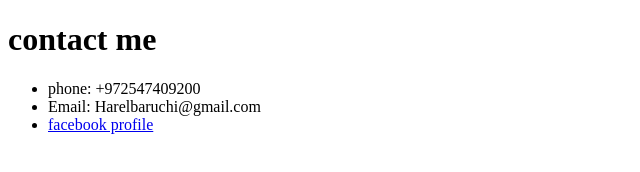
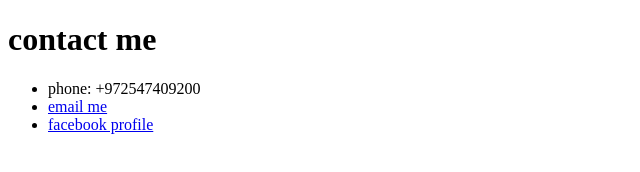
Before and after one commit to harelbaruchi/cv, a plain HTML site: page contactme.html in a window 1280 px wide. Shown: the whole page, without its empty margins (0-640 px from the left). Drawn offline with Linux system fonts and the light colour scheme.

Commit message:
fixed email address

```diff
--- a/contactme.html
+++ b/contactme.html
@@ -8,7 +8,7 @@
     <h1>contact me</h1>
     <ul>
       <li>phone: +972547409200</li>
-      <li>Email: Harelbaruchi@gmail.com</li>
+      <li><a href="mailto:harelbaruchi@gmail.com">email me</a></li>
       <li><a href="https://www.facebook.com/harel.baruchi">facebook profile</a></li>
     </ul>
   </body>
```
